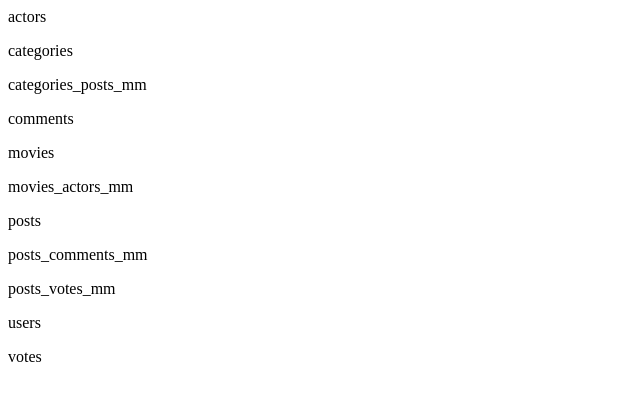
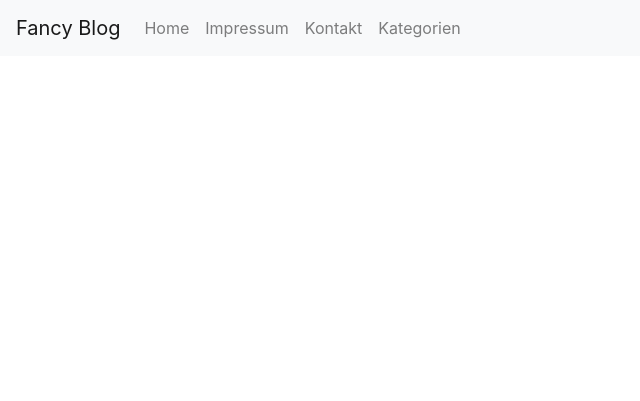
Before and after one commit to derhofbauer/sae-wdd918, a PHP site: page / in a window 1280 px wide. Shown: the top 401 px of the page, without its empty margins (0-640 px from the left). Run offline with PHP 8.4, Linux system fonts and the light colour scheme; data that the repository does not hold is empty.

Commit message:
[FEATURE] blog home/list view
Signed-off-by: Alexander Hofbauer <hofbauer.alexander@gmail.com>

```diff
--- a/blog/bootstrap/dbconnect.php
+++ b/blog/bootstrap/dbconnect.php
@@ -3,4 +3,4 @@
 /**
  * Datenbankverbindung
  */
-$link = mysqli_connect("mariadb", "root", "password", "blog");
+$link = mysqli_connect("localhost", "root", "root", "blog");
--- a/blog/index.php
+++ b/blog/index.php
@@ -9,8 +9,29 @@ require_once './bootstrap/dbconnect.php';
  * Routing
  */
 
-$result = mysqli_query($link, "SHOW TABLES;");
+/*$result = mysqli_query($link, "SHOW TABLES;");
 
 while ($row = mysqli_fetch_assoc($result)) {
     echo "<p>" . $row['Tables_in_blog'] . "</p>";
+}*/
+
+require_once 'views/partials/header.php';
+
+// Content Loading
+if (isset($_GET['page'])) {
+    switch ($_GET['page']) {
+        case 'post':
+            require_once 'views/templates/post.detail.php';
+            break; // break ist sehr wichtig, weil sonst der nächste Case aufgerufen wird
+        case 'home':
+            // hier verwenden wir kein break, damit das selbe passiert wie im "default" case
+        default:
+            require_once 'views/templates/home.php';
+            break;
+    }
+} else {
+    require_once 'views/templates/home.php';
 }
+
+
+require_once 'views/partials/footer.php';
--- /dev/null
+++ b/blog/views/partials/footer.php
@@ -0,0 +1,6 @@
+</main>
+<footer>
+
+</footer>
+</body>
+</html>
--- /dev/null
+++ b/blog/views/partials/header.php
@@ -0,0 +1,36 @@
+<!doctype html>
+<html lang="en">
+<head>
+    <meta charset="UTF-8">
+    <meta name="viewport" content="width=device-width, user-scalable=no, initial-scale=1.0, maximum-scale=1.0, minimum-scale=1.0">
+    <meta http-equiv="X-UA-Compatible" content="ie=edge">
+    <title>Fancy Blog</title>
+
+    <link href="https://stackpath.bootstrapcdn.com/bootstrap/4.3.1/css/bootstrap.min.css" rel="stylesheet" integrity="sha384-ggOyR0iXCbMQv3Xipma34MD+dH/1fQ784/j6cY/iJTQUOhcWr7x9JvoRxT2MZw1T" crossorigin="anonymous">
+</head>
+<body>
+<header>
+    <nav class="navbar navbar-expand-lg navbar-light bg-light">
+        <a class="navbar-brand" href="#">Fancy Blog</a>
+        <button class="navbar-toggler" type="button" data-toggle="collapse" data-target="#navbarSupportedContent" aria-controls="navbarSupportedContent" aria-expanded="false" aria-label="Toggle navigation">
+            <span class="navbar-toggler-icon"></span>
+        </button>
+
+        <div class="collapse navbar-collapse" id="navbarSupportedContent">
+            <ul class="navbar-nav mr-auto">
+                <li class="nav-item">
+                    <a class="nav-link" href="index.php">Home</a>
+                </li>
+                <li class="nav-item">
+                    <a class="nav-link" href="index.php?page=imprint">Impressum</a>
+                </li>
+                <li class="nav-item">
+                    <a class="nav-link" href="index.php?page=contact">Kontakt</a>
+                </li>
+                <li class="nav-item">
+                    <a class="nav-link" href="index.php?page=categories">Kategorien</a>
+                </li>
+        </div>
+    </nav>
+</header>
+<main class="container">
--- /dev/null
+++ b/blog/views/templates/home.php
@@ -0,0 +1,11 @@
+<?php
+
+/**
+ * Blog posts auflisten
+ */
+$result = mysqli_query($link, "SELECT posts.*, users.* FROM posts JOIN users ON posts.user_id = users.id");
+
+while ($row = mysqli_fetch_assoc($result)) {
+    extract($row); // generiert aus einem Array einzelne Variablen
+    require __DIR__. "/../partials/post.php";
+}
--- /dev/null
+++ b/blog/views/templates/post.detail.php
@@ -0,0 +1,5 @@
+<?php
+
+/**
+ * Einzelansicht eines Blog Posts
+ */
```
Also changed, not shown: blog/views/partials/post.php (added, +16 -0 lines).
